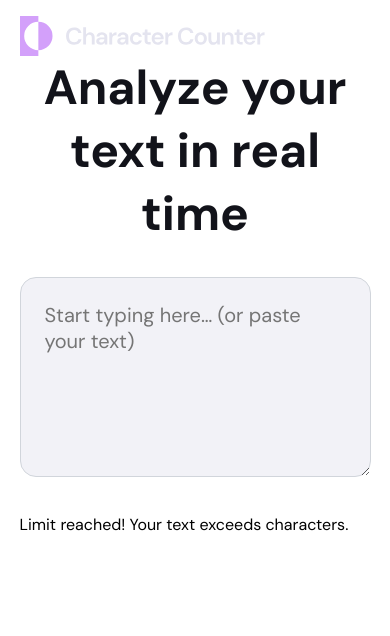
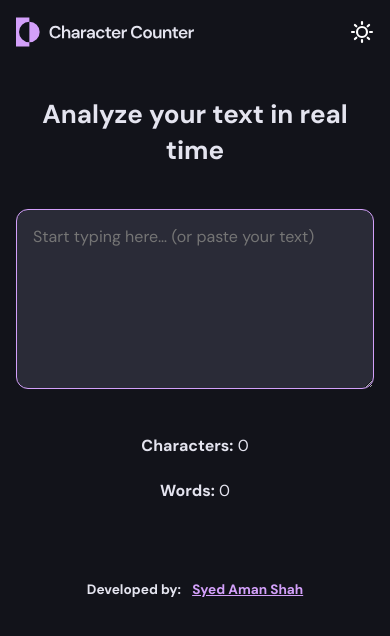
Before and after one commit to amanxsyed/Front-End-Mini-Projects, a plain HTML site: page Character-Counter/index.html in a window 390 px wide. Drawn offline with Linux system fonts and the light colour scheme.

Commit message:
Implement character and word counting functionality; add theme toggle with logo updates; enhance layout and styles for better user experience

```diff
--- a/Character-Counter/app.js
+++ b/Character-Counter/app.js
@@ -0,0 +1,35 @@
+// Select elements
+const textbox = document.querySelector("#textbox");
+const charCount = document.querySelector("#char");
+const wordCount = document.querySelector("#word");
+const themeToggle = document.querySelector("#theme-toggle");
+const body = document.body;
+const logo = document.querySelector("#app-logo");
+
+// Character & Word Counter
+textbox.addEventListener("input", function () {
+  const text = this.value.trim();
+
+  // Update character count
+  charCount.innerText = text.length;
+
+  // Update word count
+  const wordArray = text.split(/\s+/).filter(word => word !== "");
+  wordCount.innerText = wordArray.length;
+});
+
+// Theme toggle
+themeToggle.addEventListener("click", () => {
+  body.classList.toggle("dark-theme");
+
+  // If dark mode is ON
+  if (body.classList.contains("dark-theme")) {
+    logo.src = "./public/images/logo-dark-theme.svg"; // White logo for dark bg
+    themeToggle.src = "./public/images/icon-sun.svg";   // White sun for dark bg
+  }
+  // If light mode is ON
+  else {
+    logo.src = "./public/images/logo-light-theme.svg";  // Dark logo for light bg
+    themeToggle.src = "./public/images/icon-moon.svg"; // Black moon for light bg
+  }
+});
--- a/Character-Counter/index.html
+++ b/Character-Counter/index.html
@@ -1,56 +1,40 @@
 <!DOCTYPE html>
 <html lang="en">
+
 <head>
   <meta charset="UTF-8" />
   <meta name="viewport" content="width=device-width, initial-scale=1.0" />
   <title>Character Counter</title>
   <link rel="stylesheet" href="styles.css" />
-    <link
-      rel="shortcut icon"
-      href="./public/images/favicon.svg"
-      type="image/x-icon"
-    />
+  <link rel="shortcut icon" href="./public/images/favicon.svg" type="image/x-icon" />
 </head>
-  <body>
-    <!-- wrap entire page content in a div with class "page-wrapper" -->
+
+<body class="dark-theme">
   <div class="page-wrapper">
-      <!-- header section with logo and theme toggle button -->
-      <div class="header-section">
-        <!-- app logo -->
-        <img
-          src="./public/images/logo-dark-theme.svg"
-          alt="app-logo"
-          id="app-logo"
-        />
-        <!-- theme toggle icon -->
-        <img
-          src="./public/images/icon-sun.svg"
-          alt="theme-toggle"
-          id="theme-toggle"
-          style="cursor: pointer"
-        />
-      </div>
+    <header class="header-section">
+      <img src="./public/images/logo-dark-theme.svg" alt="app-logo" id="app-logo" class="logo" />
+      <img src="./public/images/icon-sun.svg" alt="theme-toggle" id="theme-toggle" style="cursor: pointer" />
+    </header>
 
     <main>
-        <!-- Hero Title -->
       <h1 id="hero-title">Analyze your text in real time</h1>
 
       <section id="input-section">
-          <!-- Text area for user input -->
-          <textarea
-            id="input-area-section"
-            placeholder="Start typing here… (or paste your text)"
-          ></textarea>
+        <textarea id="textbox" placeholder="Start typing here… (or paste your text)"></textarea>
 
-          <p id="limit-reached-error">
-            Limit reached! Your text exceeds
-            <span id="error-word-count"></span> characters.
-
-          </p>
-
+        <div class="counter-wrapper">
+          <div><strong>Characters:</strong> <span id="char">0</span></div>
+          <div><strong>Words:</strong> <span id="word">0</span></div>
+        </div>
       </section>
-
     </main>
   </div>
+
+  <footer>
+    <p>Developed by: <span class = "footer-name"> <a href="http://github.com/amanxsyed">Syed Aman Shah</a></span></p>
+  </footer>
+
+  <script src="app.js"></script>
 </body>
+
 </html>
--- a/Character-Counter/styles.css
+++ b/Character-Counter/styles.css
@@ -1,3 +1,4 @@
+
 :root {
   --primary-background-color: #ffffff;
   --primary-text-color: #12131a;
@@ -13,20 +14,24 @@
   --primary-input-background-color: #2a2b37;
 }
 
+
 @font-face {
   font-family: DMSans;
   src: url("./public/fonts/DM_Sans/static/DMSans-Regular.ttf");
 }
+
 @font-face {
   font-family: DMSans;
   font-weight: 500;
   src: url("./public/fonts/DM_Sans/static/DMSans-SemiBold.ttf");
 }
+
 @font-face {
   font-family: DMSans;
   font-weight: 700;
   src: url("./public/fonts/DM_Sans/static/DMSans-Bold.ttf");
 }
+
 
 * {
   margin: 0;
@@ -35,52 +40,192 @@
   font-family: DMSans;
 }
 
+
 body {
   background-color: var(--primary-background-color);
+  color: var(--primary-text-color);
 }
-
-/* #app-logo {
-    src: "./public/images/logo-dark-theme.svg";
-} */
 
 .page-wrapper {
   padding: 1rem 5%;
+  max-width: 1200px;
+  margin: 0 auto;
 }
+
 .header-section {
   display: flex;
   justify-content: space-between;
   align-items: center;
-  /* margin-bottom: 2rem;    */
+  margin-bottom: 3rem;
 }
+
+#app-logo {
+  transition: 0.3s;
+}
+
+#theme-toggle {
+  cursor: pointer;
+  width: 1.5rem;
+  height: 1.5rem;
+  transition: 0.3s;
+}
+
+
 #hero-title {
-  font-size: 3rem;
+  font-size: 45px;
   font-weight: 800;
   color: var(--primary-text-color);
   text-align: center;
   margin-bottom: 1.5rem;
 }
 
-#input-area-section {
+
+#input-section {
+  display: flex;
+  flex-direction: column;
+  align-items: center;
+}
+
+#textbox {
   border-radius: 1rem;
   font-size: 1.25rem;
   background-color: var(--primary-input-background-color);
   color: var(--primary-text-color);
-  border: 1px solid #d1d5db;
-  width: 100%;
+  border: 1px solid var(--accent-color);
+  width: 80%;
   padding: 1.5rem;
   outline: none;
-  margin-top: 0.5rem;
-  height: 200px;
-  margin-bottom: 2rem;
-  transition: all 0.3s ease;
+  margin: 0.5rem 0 1rem;
+  height: 190px;
+  transition: all 0.5s ease;
+}
 
-}
-#input-area-section:focus {
-  box-shadow: 0 0 0 1px rgba(128, 0, 128, 0.5);
+#textbox:focus {
+  box-shadow: 0 0 10px 3px #d3a0fa;
   border-color: var(--accent-color);
 }
 
-/* .dark #input-area-section {
-  background-color: var(--primary-input-background-color);
-  border-color: var(--accent-color);
-} */
+
+.counter-wrapper {
+  display: flex;
+  justify-content: center;
+  font-size: 1.2rem;
+  color: var(--primary-text-color);
+  gap: 2.5rem;
+  margin-top: 10px;
+}
+
+
+footer {
+  margin-top: 4rem;
+  text-align: center;
+  font-size: 1rem;
+  color: var(--primary-text-color);
+}
+
+.footer-name a{
+  font-weight: 700;
+  color: var(--accent-color);
+  margin-left: 8px;
+  text-decoration: underline;
+}
+
+footer p {
+  font-weight: 600;
+}
+/* ------------------------- */
+/*      Responsive Styles     */
+/* ------------------------- */
+@media (max-width: 768px) {
+  .page-wrapper {
+    padding: 1.5rem 1rem;
+  }
+
+  #hero-title {
+    font-size: 2.2rem;
+    margin-bottom: 1rem;
+  }
+
+  #textbox {
+    height: 150px;
+    font-size: 1rem;
+    padding: 1rem;
+  }
+
+  .counter-wrapper {
+    flex-direction: column;
+    align-items: center;
+    gap: 1rem;
+    font-size: 1rem;
+  }
+
+  #app-logo {
+    height: 32px;
+  }
+
+  #theme-toggle {
+    width: 28px;
+    height: 28px;
+  }
+
+  footer {
+    font-size: 0.9rem;
+  }
+}
+
+@media (max-width: 480px) {
+  .page-wrapper {
+    padding: 1rem;
+  }
+
+  .header-section {
+    flex-direction: row;
+    justify-content: space-between;
+    align-items: center;
+  }
+
+  #app-logo {
+    width: 50%;
+  }
+
+  #theme-toggle {
+    width: 24px;
+    height: 24px;
+  }
+
+  #hero-title {
+    font-size: 26px;
+    text-align: center;
+    line-height: 1.4;
+    margin-bottom: 2rem;
+  }
+
+  /* #input-section {
+    width: 100%;
+  } */
+
+  #textbox {
+    font-size: 1rem;
+    height: 180px;
+    width: 100%;
+    padding: 1rem;
+    border-radius: 0.75rem;
+
+  }
+
+  .counter-wrapper {
+    display: flex;
+    justify-content: space-between;
+    gap: 1.5rem;
+    font-size: 1rem;
+    flex-wrap: wrap;
+    margin-top: 30px;
+  }
+
+  footer {
+    /* position: fixed; */
+    font-size: 0.85rem;
+    text-align: center;
+    margin-bottom: 1.5rem;
+  }
+}
```
Lines whose indentation alone changed are shown as unchanged.
